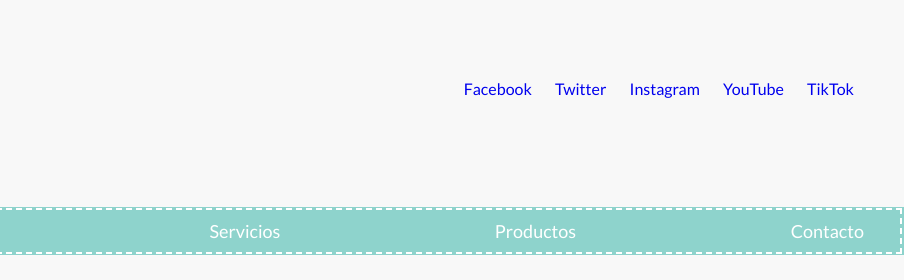
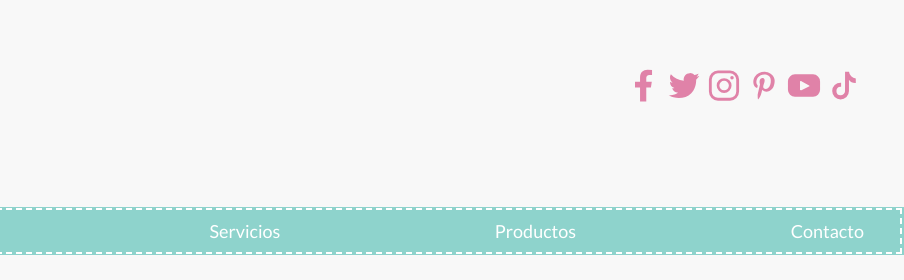
Before and after one commit to Carlos-004/carolinaSpa, a website built with Vite: page index.html in a window 1280 px wide. Shown: the top 280 px of the page, 376-1280 px from the left. Built offline with nearby package versions, Linux system fonts and the light colour scheme; a web font is replaced by a local one.

Commit message:
app salon

```diff
--- a/index.html
+++ b/index.html
@@ -27,6 +27,9 @@
               <a class="sociales__enlace" href="https://instagram.com">
                   <span class="sociales__accesible">Instagram</span>
               </a>
+              <a class="sociales__enlace" href="https://pinterest.com">
+                <span class="sociales__accesible">Pinterest</span>
+              </a>
               <a class="sociales__enlace" href="https://youtube.com">
                   <span class="sociales__accesible">YouTube</span>
               </a>
@@ -48,20 +51,7 @@
           </nav>
       </div>
     </div>
-<!--
-    <section class="swiper contenedor">
-        <ul class="swiper-wrapper">
-            <li class="swiper-slide">
-                <img class="slider__imagen" src="./img/slide_01.jpg" alt="imagen slide">
-            </li>
-            <li class="swiper-slide">
-                <img class="slider__imagen" src="./img/slide_02.jpg" alt="imagen slide">
-            </li>
-            <li class="swiper-slide">
-                <img class="slider__imagen" src="./img/slide_03.jpg" alt="imagen slide">
-            </li>
-        </ul>
-    </section> -->
+
 
     <div class="swiper mySwiper contenedor">
         <div class="swiper-wrapper">
@@ -260,6 +250,9 @@
                   <a class="sociales__enlace" href="https://instagram.com">
                       <span class="sociales__accesible">Instagram</span>
                   </a>
+                  <a class="sociales__enlace" href="https://pinterest.com">
+                    <span class="sociales__accesible">Pinterest</span>
+                  </a>
                   <a class="sociales__enlace" href="https://youtube.com">
                       <span class="sociales__accesible">YouTube</span>
                   </a>
--- a/sass/ui/header/_header.scss
+++ b/sass/ui/header/_header.scss
@@ -18,16 +18,47 @@
             }
         }
 
+    }
+}
+
 .sociales{
+    display: flex;
     @include m.telefono{
-                display: flex;
-                align-items: center;
-                flex-direction: column;
         margin-top: 20px;
     }
     .sociales__enlace{
-                padding: 10px;
+        &::before{
+            content: " ";
+            padding: 20px;
+            display: inline-block;
+        }
+        &[href*="facebook.com"]::before{
+            background-image: url("../../../img/icono_facebook.svg");
+        }
+        &[href*="twitter.com"]::before{
+            background-image: url("../../../img/icono_twitter.svg");
+        }
+        &[href*="instagram.com"]::before{
+            background-image: url("../../../img/icono_instagram.svg");
+        }
+        &[href*="pinterest.com"]::before{
+            background-image: url("../../../img/icono_pinterest.svg");
+        }
+        &[href*="youtube.com"]::before{
+            background-image: url("../../../img/icono_youtube.svg");
+        }
+        &[href*="tiktok.com"]::before{
+            background-image: url("../../../img/icono_tiktok.svg");
         }
     }
+    .sociales__accesible{
+        width: 1px;
+        height: 1px;
+        padding: 0;
+        margin: 1px;
+        overflow: hidden;
+        clip: rect(0,0,0,0);
+        border: 0;
+        display: block;
     }
 }
```
Lines whose indentation alone changed are shown as unchanged.
